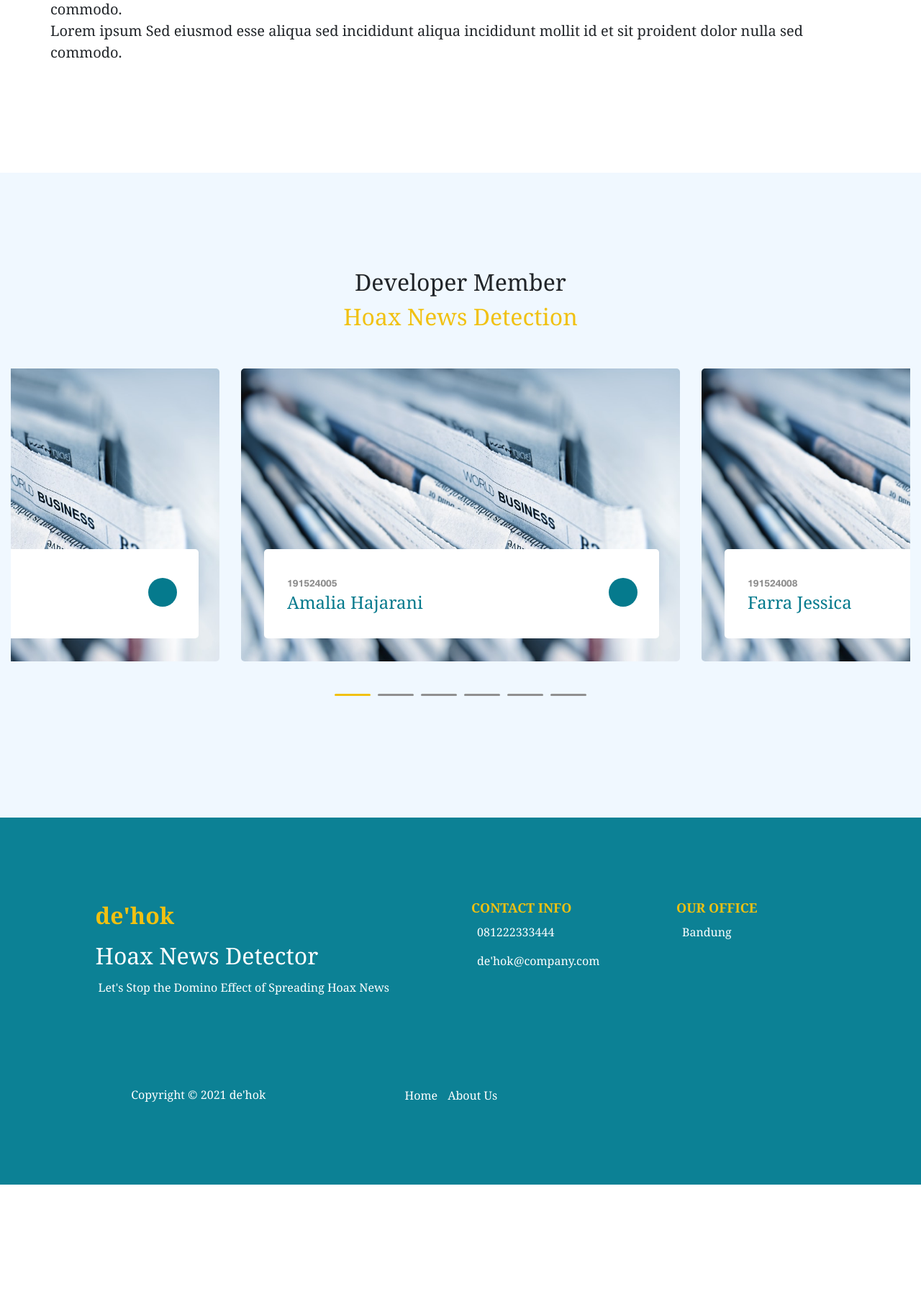
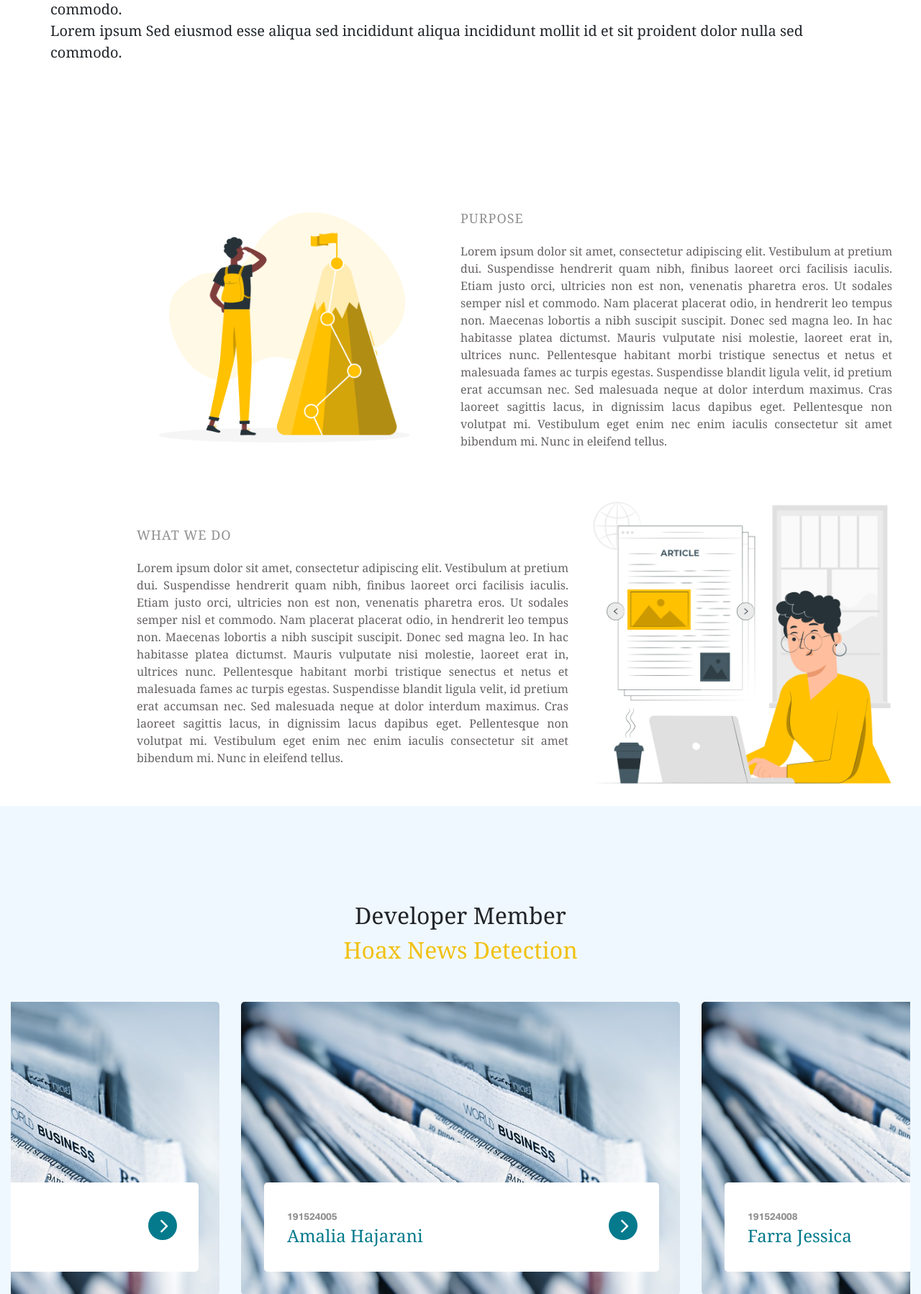
Before and after one commit to Proyek-2-Pengolahan-Data-Saintifik/de-hok, a Flask app: page /aboutUs in a window 1280 px wide. Shown: the part 1183-2981 px from the top of the page at 72% size. Before the commit the page ends 2829 px from the top, so only its background shows below. Run offline with Flask 2, Linux system fonts and the light colour scheme; some libraries are stand-ins or nearby versions.

Commit message:
Adding purpose and what we do section. Minor fixing
Minor fixing:
- Alignment
- Footer hover

```diff
--- a/static/css/dehok.css
+++ b/static/css/dehok.css
@@ -348,7 +348,28 @@
     top: 2em;
     }
 
+  /*---------------------------------------
+  About Us
+  -----------------------------------------*/
+  #purpose, #what-we-do{
+    display: grid;
+    max-width: 1100px;
+    grid-template-columns: auto auto;
+    margin: -10px 20px 0 170px;
+  }
 
+  #purpose-img {
+    max-width: 450px;
+    max-height: 476px;
+  }
+
+  #purpose-details, #what-we-do-details{
+    margin: 60px 20px 0 20px;
+    text-align: justify;
+  }
+  #purpose-details p, #what-we-do-details p{
+    margin-top: 20px;
+  }
 
   /*---------------------------------------
   Developer Member
@@ -466,7 +487,7 @@
   }
 
   .site-footer a {
-    color: var(--p-color);
+    color: #ffffff;
   }
 
   .site-footer a:hover,
@@ -477,8 +498,7 @@
   .footer-link li{
     display: inline-block;
     list-style: none;
-    margin-left: 10px;
-    margin-top: 30px;
+    margin: 8px 0 0 5px;
   }
 
   .copyright-text,
@@ -488,9 +508,12 @@
   }
 
   .copyright-text {
-    margin-top: 125px;
+    margin: 105px 0 0 34px;
   }
 
+  .footer-link {
+    margin-left: 100px;
+  }
 
 
   /*---------------------------------------
@@ -500,7 +523,7 @@
   .social-icon {
     position: relative;
     padding: 0;
-    margin: 4em 0 0 0;
+    margin: 4em 0 0 13px;
   }
 
   .social-icon li {
--- a/templates/aboutUs.html
+++ b/templates/aboutUs.html
@@ -12,7 +12,7 @@
      <meta name="viewport" content="width=device-width, initial-scale=1, maximum-scale=1">
 
      <link rel="stylesheet" href="{{ url_for('static', filename='css/bootstrap.min.css') }}">
-     <link rel="stylesheet" href="{{ url_for('static', filename='css/fontawesome.min.css') }}">
+     <link rel="stylesheet" href="{{ url_for('static', filename='css/font-awesome.min.css') }}">
      <link rel="stylesheet" href="{{ url_for('static', filename='css/aos.css') }}">
      <link rel="stylesheet" href="{{ url_for('static', filename='css/owl.carousel.min.css') }}">
      <link rel="stylesheet" href="{{ url_for('static', filename='css/owl.theme.default.min.css') }}">
@@ -54,7 +54,7 @@
      <section class="banner banner-bg d-flex justify-content-center align-items-center">
         <div class="container">
              <div class="row">
-                 <div class="col-lg-6 col-md-10 col-12 d-flex flex-column justify-content-center align-items-center">
+                 <div class="col-lg-6 col-md-10 col-12 d-flex flex-column justify-content-center">
                        <div class="banner-text">
                             <h1 class="text-white" data-aos="fade-up">Why are we
                             <br><strong>Here ...</strong></h1>
@@ -95,8 +95,37 @@
     </section>
 
     <!-- Purpose -->
+    <div id="purpose">
+        <img src="{{ url_for('static', filename='images/purpose.png') }}" id="purpose-img" alt="project image" data-aos="fade-right">
+        <div id="purpose-details">
+            <h4 data-aos="fade-up" data-aos-delay="100">purpose</h4>
+            <p data-aos="fade-up" data-aos-delay="300">
+                Lorem ipsum dolor sit amet, consectetur adipiscing elit. Vestibulum at pretium dui. Suspendisse hendrerit quam nibh, finibus laoreet orci facilisis
+                iaculis. Etiam justo orci, ultricies non est non, venenatis pharetra eros. Ut sodales semper nisl et commodo. Nam placerat placerat odio, in
+                hendrerit leo tempus non. Maecenas lobortis a nibh suscipit suscipit. Donec sed magna leo. In hac habitasse platea dictumst. Mauris vulputate nisi
+                molestie, laoreet erat in, ultrices nunc. Pellentesque habitant morbi tristique senectus et netus et malesuada fames ac turpis egestas. Suspendisse
+                blandit ligula velit, id pretium erat accumsan nec. Sed malesuada neque at dolor interdum maximus. Cras laoreet sagittis lacus, in dignissim lacus
+                dapibus eget. Pellentesque non volutpat mi. Vestibulum eget enim nec enim iaculis consectetur sit amet bibendum mi. Nunc in eleifend tellus.
+            </p>
+        </div>
+    </div>
 
      <!-- What We Do -->
+    <div id="what-we-do">
+        <div id="what-we-do-details">
+            <h4 data-aos="fade-up" data-aos-delay="100">what we do</h4>
+            <p data-aos="fade-up" data-aos-delay="300">
+                Lorem ipsum dolor sit amet, consectetur adipiscing elit. Vestibulum at pretium dui. Suspendisse hendrerit quam nibh, finibus laoreet orci facilisis
+                iaculis. Etiam justo orci, ultricies non est non, venenatis pharetra eros. Ut sodales semper nisl et commodo. Nam placerat placerat odio, in
+                hendrerit leo tempus non. Maecenas lobortis a nibh suscipit suscipit. Donec sed magna leo. In hac habitasse platea dictumst. Mauris vulputate nisi
+                molestie, laoreet erat in, ultrices nunc. Pellentesque habitant morbi tristique senectus et netus et malesuada fames ac turpis egestas. Suspendisse
+                blandit ligula velit, id pretium erat accumsan nec. Sed malesuada neque at dolor interdum maximus. Cras laoreet sagittis lacus, in dignissim lacus
+                dapibus eget. Pellentesque non volutpat mi. Vestibulum eget enim nec enim iaculis consectetur sit amet bibendum mi. Nunc in eleifend tellus.
+            </p>
+        </div>
+
+        <img src="{{ url_for('static', filename='images/what-we-do.png') }}" id="purpose-img" alt="project image" data-aos="fade-left">
+    </div>
 
     <!-- Developer Member -->
     <section class="project section-padding" id="project">
@@ -216,7 +245,7 @@
                 <div class="col-lg-5 mx-lg-auto col-md-8 col-10">
                     <h2 class=data-aos="fade-up" data-aos-delay="100"><strong><b>de'hok</b></strong></h2>
                     <h2 class="text-white" data-aos="fade-up" data-aos-delay="100">Hoax News Detector</h2>
-            <a class="text-white" data-aos="fade-up" data-aos-delay="100"><i class="fa fa-phone mr-1"></i>Let's Stop the Domino Effect of Spreading Hoax News</a>
+                    <a class="text-white" data-aos="fade-up" data-aos-delay="100">Let's Stop the Domino Effect of Spreading Hoax News</a>
                 </div>
 
                 <div class="col-lg-3 col-md-6 col-12" data-aos="fade-up" data-aos-delay="200">
@@ -228,7 +257,7 @@
                     </p>
 
                     <p>
-            <a class="text-white" href="#">
+                    <a href="#">
                         <i class="fa fa-envelope mr-2 footer-icon"></i>
                         de'hok@company.com
                     </a>
@@ -244,17 +273,16 @@
                     </p>
                 </div>
 
-            <div class="col-lg-4 mx-lg-auto text-center col-md-8 col-12" data-aos="fade-up" data-aos-delay="400">
+                <div class="col-lg-4 mx-lg-auto col-md-8 col-12" data-aos="fade-up" data-aos-delay="400">
                     <a class="text-white"><p class="copyright-text">Copyright &copy; 2021 de'hok</a>
                     <br>
                     <!-- <a class="text-white" rel="nofollow noopener" href="https://templatemo.com">Design: TemplateMo</a></p> -->
                 </div>
 
                 <div class="col-lg-4 mx-lg-auto col-md-6 col-12" data-aos="fade-up" data-aos-delay="500">
-
                     <ul class="footer-link">
-            <li><a class="text-white" href="{{ url_for('index') }}">Home</a></li>
-            <li><a class="text-white" href="{{ url_for('aboutUs') }}">About Us</a></li>
+                        <li><a href="{{ url_for('index') }}">Home</a></li>
+                        <li><a href="{{ url_for('aboutUs') }}">About Us</a></li>
                     </ul>
                 </div>
 
```
Also changed, not shown: templates/index.html (+7 -9 lines), static/images/purpose.png (added), static/images/what-we-do.png (added). Lines whose indentation alone changed are shown as unchanged.
